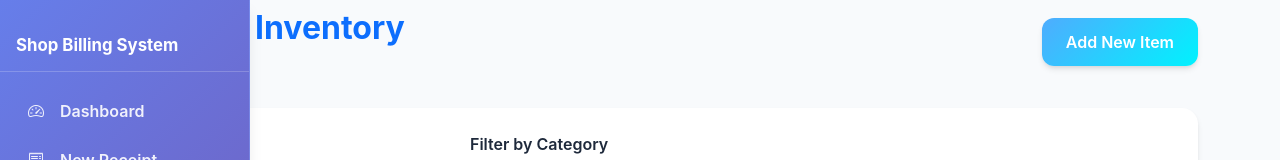
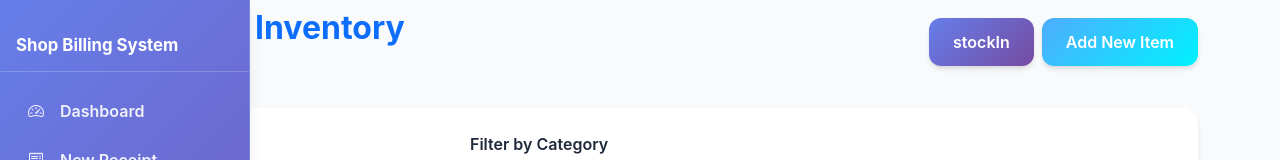
Before and after one commit to sarmadnaeem111/Shop-Management-Portal-System, a React (Create React App) app: page /stock in a window 1280 px wide. Shown: the top 160 px of the page. Built offline with nearby package versions, Linux system fonts and the light colour scheme; no server answers; the database is empty; sample sign-in values are in the browser's storage; what cloudinary-core would draw is missing.

Commit message:
Update ViewStock.js

```diff
--- a/src/pages/ViewStock.js
+++ b/src/pages/ViewStock.js
@@ -296,12 +296,20 @@ const ViewStock = () => {
       <Container>
         <div className="d-flex justify-content-between align-items-center mb-4">
           <PageHeader title="Stock Inventory" icon="bi-box-seam" color="primary" />
+          <div className="d-flex flex-wrap gap-2">
+            <Button
+              variant="primary"
+              onClick={() => navigate('/add-stock-entry')}
+            >
+              <Translate textKey="stockIn" />
+            </Button>
             <Button
               variant="success"
               onClick={() => navigate('/add-stock')}
             >
               <Translate textKey="addNewItem" />
             </Button>
+          </div>
         </div>
 
         <Card className="mb-4">
@@ -418,6 +426,14 @@ const ViewStock = () => {
                           </td>
                           <td data-label={getTranslatedAttr("lastUpdated")}>{new Date(item.updatedAt).toLocaleDateString()}</td>
                           <td data-label={getTranslatedAttr("actions")}>
+                            <Button
+                              variant="outline-success"
+                              size="sm"
+                              onClick={() => navigate('/add-stock-entry', { state: { preselectId: item.id } })}
+                              className="me-1 mb-1"
+                            >
+                              <Translate textKey="addQuantity" />
+                            </Button>
                             <Button
                               variant="outline-primary"
                               size="sm"
```
Lines whose indentation alone changed are shown as unchanged.
